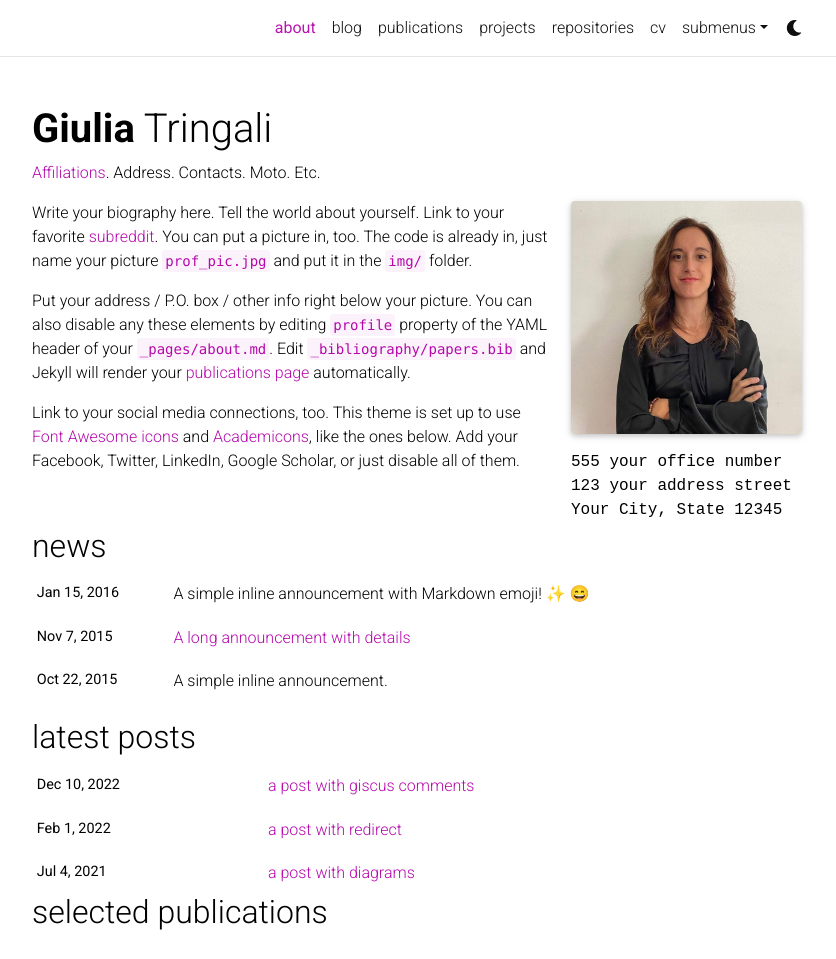
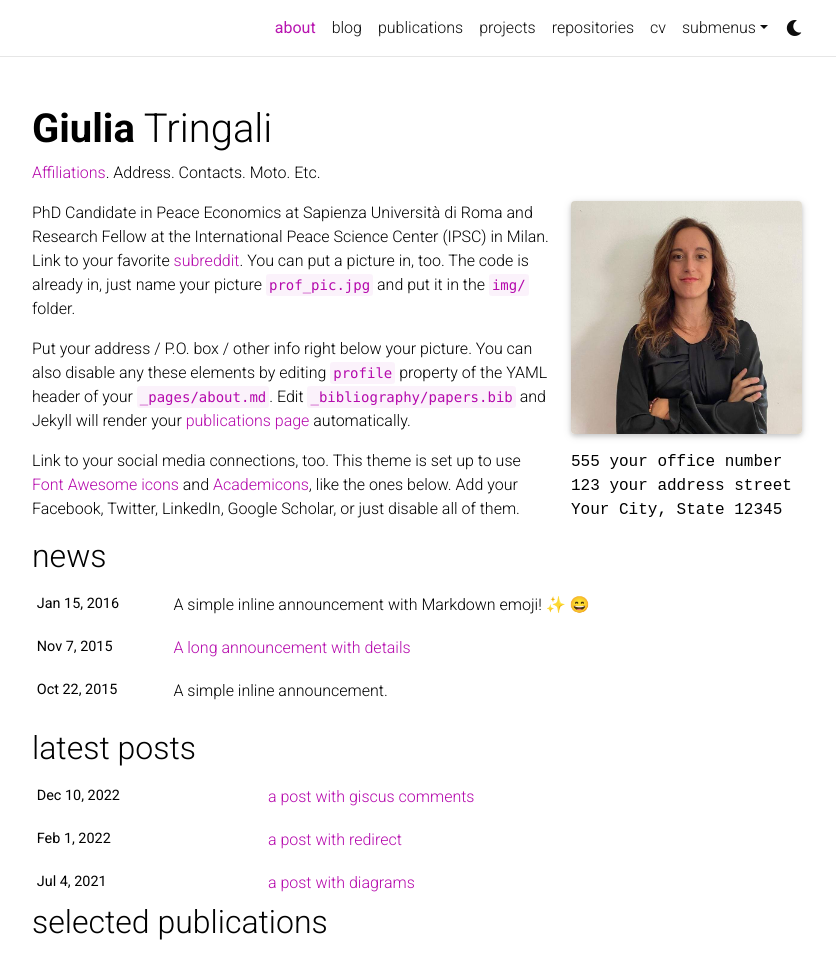
Before and after one commit to giuliatringali/giulia_tringali, a Jekyll site: the page built from _pages/about.md, in a window 1280 px wide and 1259 px high, cut to the strip 0-959 px from the top of the window. Shown: the whole strip, without its empty margins (223-1059 px from the left). Built offline with Jekyll 4.4.1, drawn with Linux system fonts in a browser that asks for light colours; full-size pictures stand in for the smaller copies a plugin makes; emoji names are drawn with the system emoji font; comment, search, counter and statistics services are not loaded; a style sheet for code colours, icons or effects is not loaded.

Commit message:
Revise biography in about.md
Updated biography to include current academic position and affiliation.

```diff
--- a/_pages/about.md
+++ b/_pages/about.md
@@ -19,7 +19,7 @@ selected_papers: true # includes a list of papers marked as "selected={true}"
 social: true  # includes social icons at the bottom of the page
 ---
 
-Write your biography here. Tell the world about yourself. Link to your favorite [subreddit](http://reddit.com). You can put a picture in, too. The code is already in, just name your picture `prof_pic.jpg` and put it in the `img/` folder.
+PhD Candidate in Peace Economics at Sapienza Università di Roma and Research Fellow at the International Peace Science Center (IPSC) in Milan. Link to your favorite [subreddit](http://reddit.com). You can put a picture in, too. The code is already in, just name your picture `prof_pic.jpg` and put it in the `img/` folder.
 
 Put your address / P.O. box / other info right below your picture. You can also disable any these elements by editing `profile` property of the YAML header of your `_pages/about.md`. Edit `_bibliography/papers.bib` and Jekyll will render your [publications page](/al-folio/publications/) automatically.
 
```
